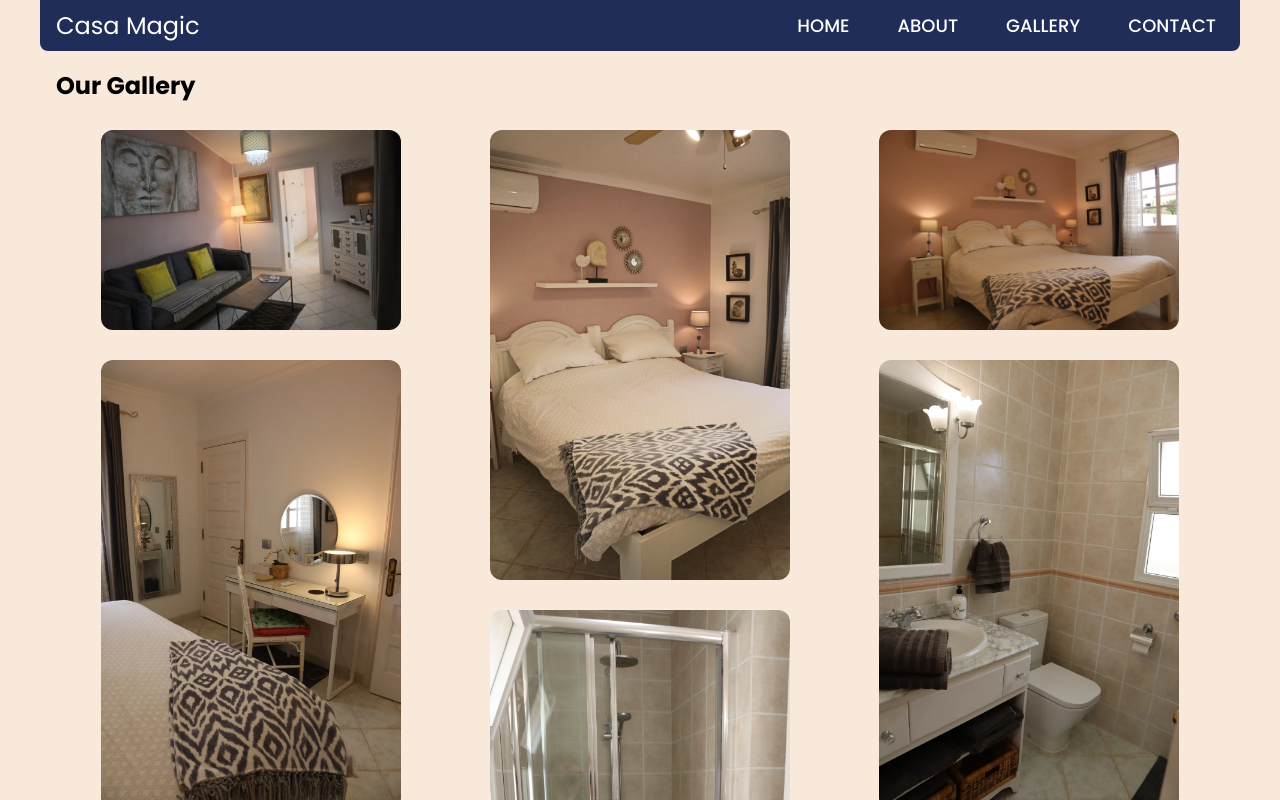
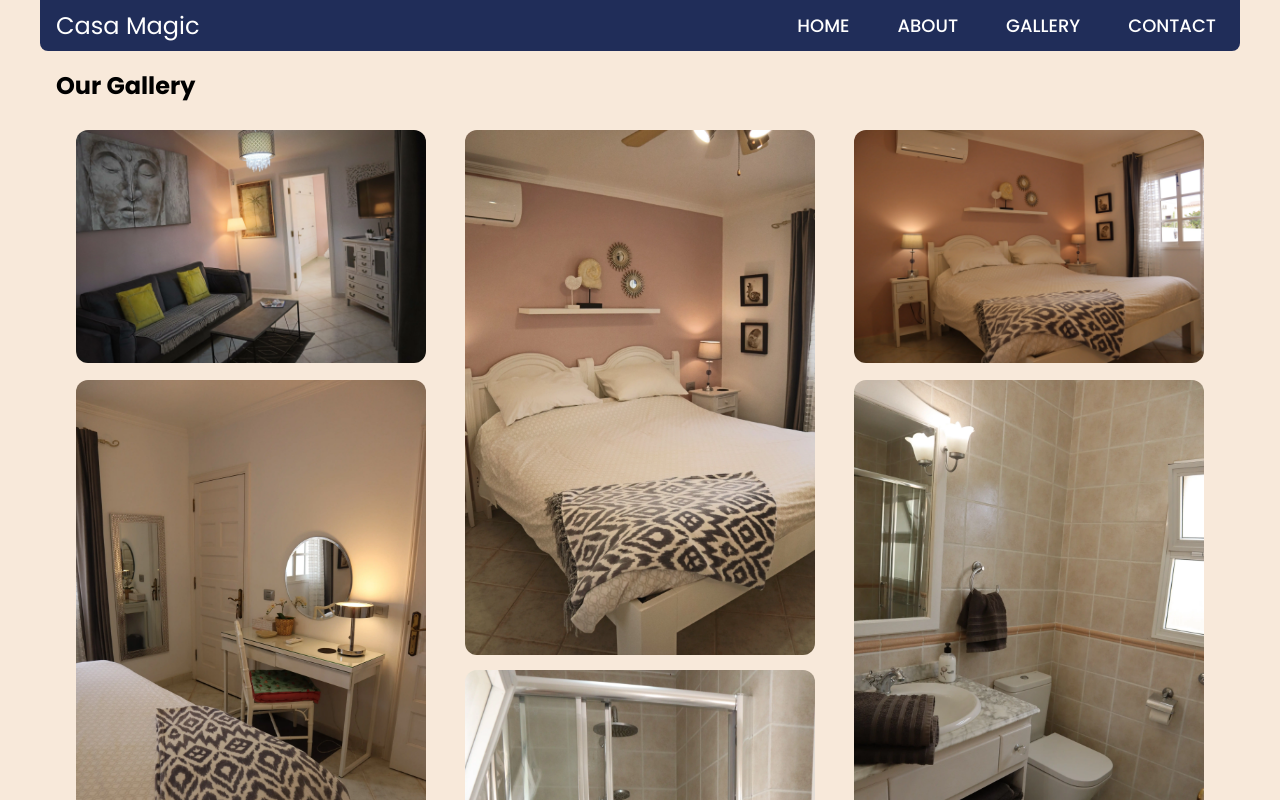
Before and after one commit to IrishMikey/casa-magic, a Next.js app: page /gallery in a window 1280 px wide. Shown: the top 800 px of the page. Built offline with nearby package versions, Linux system fonts and the light colour scheme.

Commit message:
Responisve fixes & gallery img sizes

```diff
--- a/app/gallery/ImgContainer.jsx
+++ b/app/gallery/ImgContainer.jsx
@@ -2,13 +2,13 @@ import Image from "next/image";
 
 export default function ImgContainer({ photo }) {
   const widthHeightRatio = photo.height / photo.width;
-  const galleryHeight = Math.ceil(300 * widthHeightRatio);
+  const galleryHeight = Math.ceil(350 * widthHeightRatio);
   const photoSpans = Math.ceil(galleryHeight / 10) + 1;
 
   return (
     <div
-      className="w-[300px] justify-self-center"
-      style={{ gridRow: `span ${photoSpans + 2}` }}
+      className="w-[350px] justify-self-center"
+      style={{ gridRow: `span ${photoSpans}` }}
     >
       <div className="grid place-content-center">
         <div className="group overflow-hidden rounded-xl">
@@ -18,7 +18,7 @@ export default function ImgContainer({ photo }) {
             alt={`Image ${photo}`}
             height={photo.height}
             width={photo.width}
-            sizes="300px"
+            sizes="350px"
           />
         </div>
       </div>
--- a/tailwind.config.js
+++ b/tailwind.config.js
@@ -11,7 +11,7 @@ module.exports = {
         "custom-HeroPos": "100% 34%",
       },
       gridTemplateColumns: {
-        gallery: "repeat(auto-fit, minmax(300px, 1fr))",
+        gallery: "repeat(auto-fit, minmax(350px, 1fr))",
       },
     },
   },
```
Also changed, not shown: app/page.jsx (+4 -4 lines).
